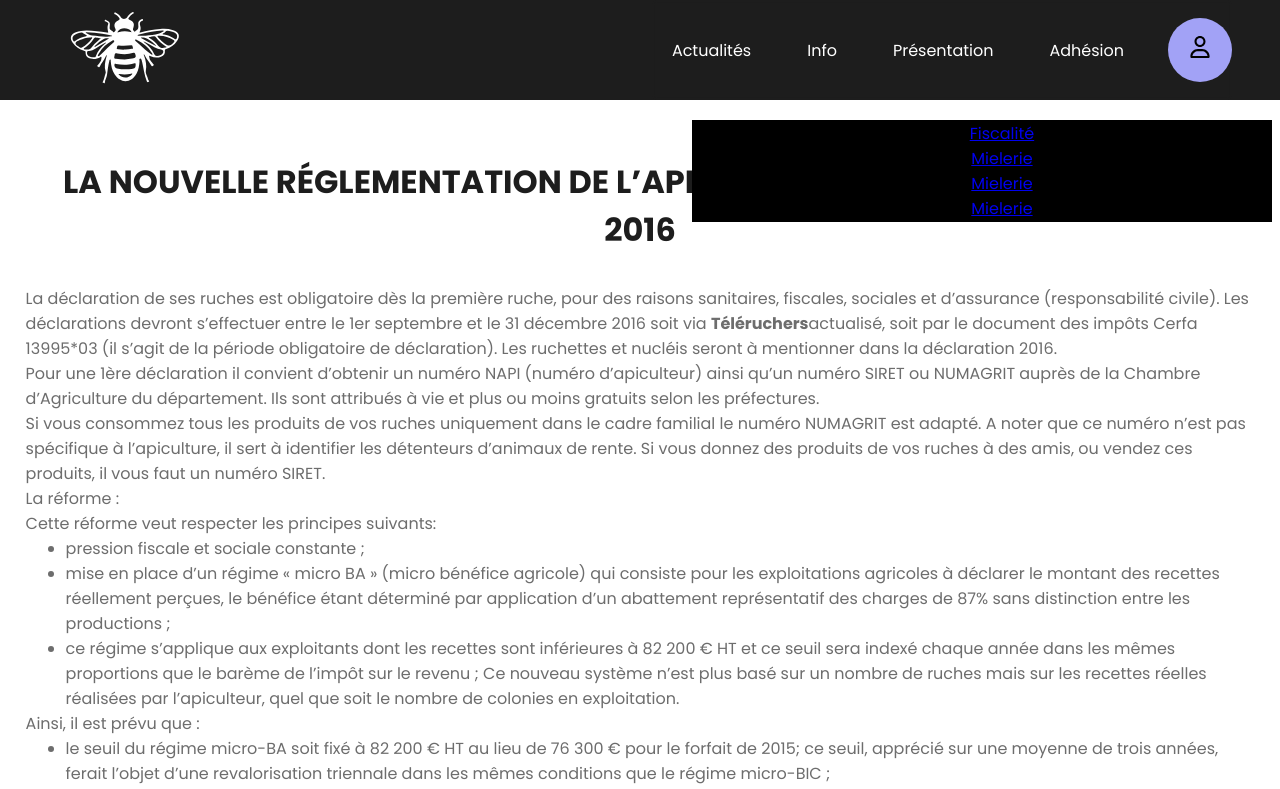
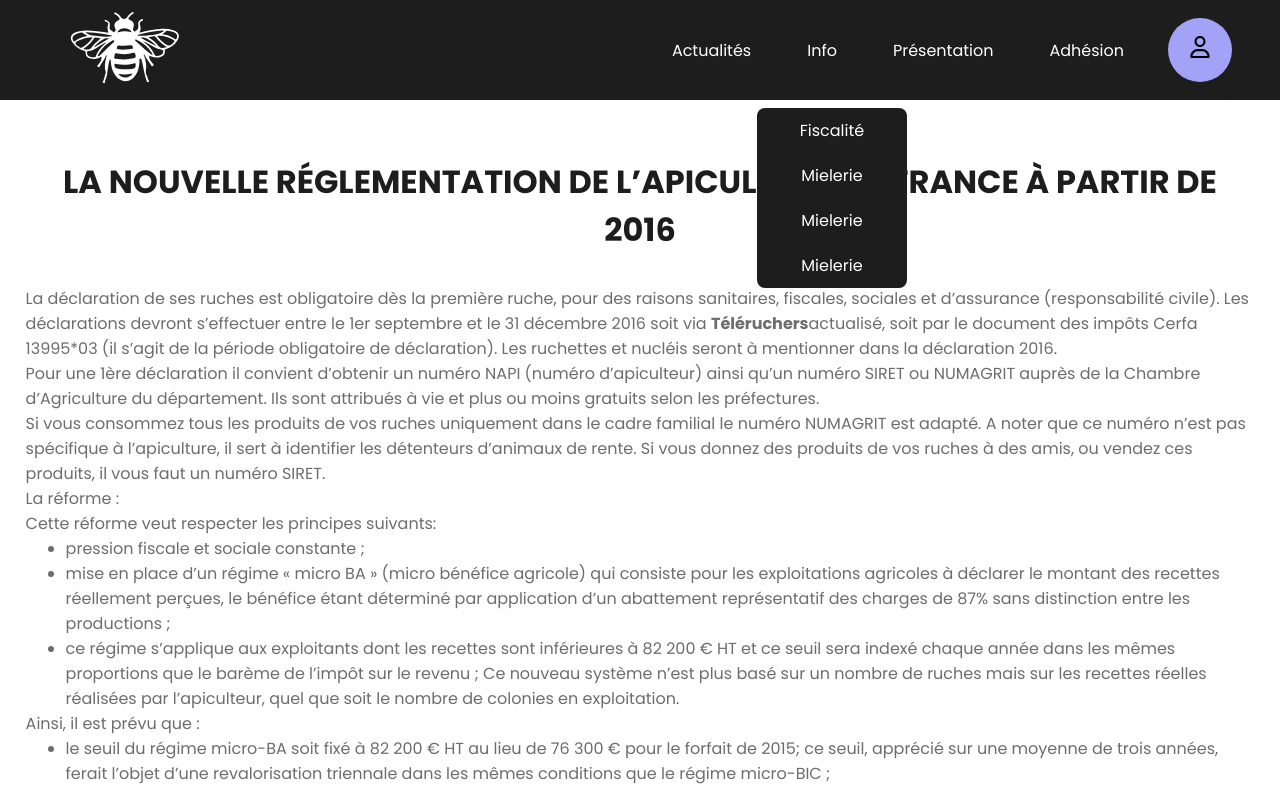
Before and after one commit to Barto1212/sat37, a Next.js app: page /mielerie in a window 1280 px wide. Shown: the top 789 px of the page. Built offline with nearby package versions, Linux system fonts and the light colour scheme.

Commit message:
manque hover

```diff
--- a/components/layout/navigation/header.jsx
+++ b/components/layout/navigation/header.jsx
@@ -28,7 +28,7 @@ const Item = ({ item, menuToggleHandler }) => {
   if (typeof item.link === "object") {
     return (
       <li className={router.asPath === item.link ? styles.activePage : styles.item}>
-        <a className={styles.item__link} onClick={menuToggleHandler}>{item.name}</a>
+        <a className={styles.link} onClick={menuToggleHandler}>{item.name}</a>
         <ul className={styles.subList}>
           {item.link.map(item => {
             return (
@@ -48,7 +48,7 @@ const Item = ({ item, menuToggleHandler }) => {
   return (
     <li className={router.asPath === item.link ? styles.activePage : styles.item}>
       <Link href={item.link}>
-        <a className={styles.item__link} onClick={menuToggleHandler}>{item.name}</a>
+        <a className={styles.link} onClick={menuToggleHandler}>{item.name}</a>
       </Link>
     </li>
   )
--- a/components/layout/navigation/header.module.scss
+++ b/components/layout/navigation/header.module.scss
@@ -55,7 +55,7 @@
                 position: static;
             }
 
-            .list {
+            ul {
                 list-style: none;
                 padding: 0;
                 display: flex;
@@ -66,6 +66,20 @@
                     align-items: center;
                     margin-bottom: 0;
                     margin-right: calc(0.5rem + #{$spacing-md});
+                }
+                .link {
+                    text-decoration: none;
+                    color: inherit;
+                    padding: 0.75rem 1.25rem;
+                    border-radius: $borderRadius;
+                    transition: 0.3s ease all;
+                    &:hover {
+                        background: rgba($light, 0.1);
+                    }
+                    &:active {
+                        border-radius: calc(#{$borderRadius} + 6px);
+                        background: linear-gradient(rgba($light, 0.1), rgba($light, 0.2));
+                    }
                 }
                 .activePage::after {
                     content: '';
@@ -95,44 +109,45 @@
                 }
                 .item {
                     &:not(:last-child) {
+                        position: relative;
                         margin-bottom: $spacing-lg;
                         @include breakpoint(md) {
                             margin-bottom: 0;
                             margin-right: $spacing-md;
                         }
                     }
-                    &__link {
-                        text-decoration: none;
-                        color: inherit;
-                        padding: 0.75rem 1.25rem;
-                        border-radius: $borderRadius;
-                        transition: 0.3s ease all;
-                        position: relative;
 
-
-                        &:hover {
-                            background: rgba($light, 0.1);
+                    .subList {
+                        &_hidden {
+                            display: none;
                         }
-                        &:active {
-                            border-radius: calc(#{$borderRadius} + 6px);
-                            background: linear-gradient(rgba($light, 0.1), rgba($light, 0.2));
-                        }
-                    }
-                    .subList {
                         position: absolute;
-                        overflow: visible;
-                        width: 100%;
-                        top: 120px;
-                        left: 40px;
-                        background-color: black;
-                        z-index: 1000;
-                        color: blue;
-                        border: 1px solid black;
+                        flex-direction: column;
+                        width: 150px;
+                        top: 70px;
+                        left: calc(100% - 100px);
                         li {
-                            background-color: black;
-                        display: block;
-                        color: blue;
                             width: 100%;
+                            height: 100%;
+                            padding: 10px;
+                            background-color: $dark;
+                            transition: 0.3s ease all;
+                            &:hover {
+                                background-color: lighten($dark, 10%);
+                            }
+                            &:first-child {
+                                border-radius: 8px 8px 0 0;
+                            }
+                            &:last-child {
+                                border-radius: 0 0 8px 8px;
+                            }
+                            a {
+                                text-decoration: none;
+                                color: inherit;
+                                display: block;
+                                width: 100%;
+                                height: 100%;
+                            }
                         }
                     }
                 }
```
